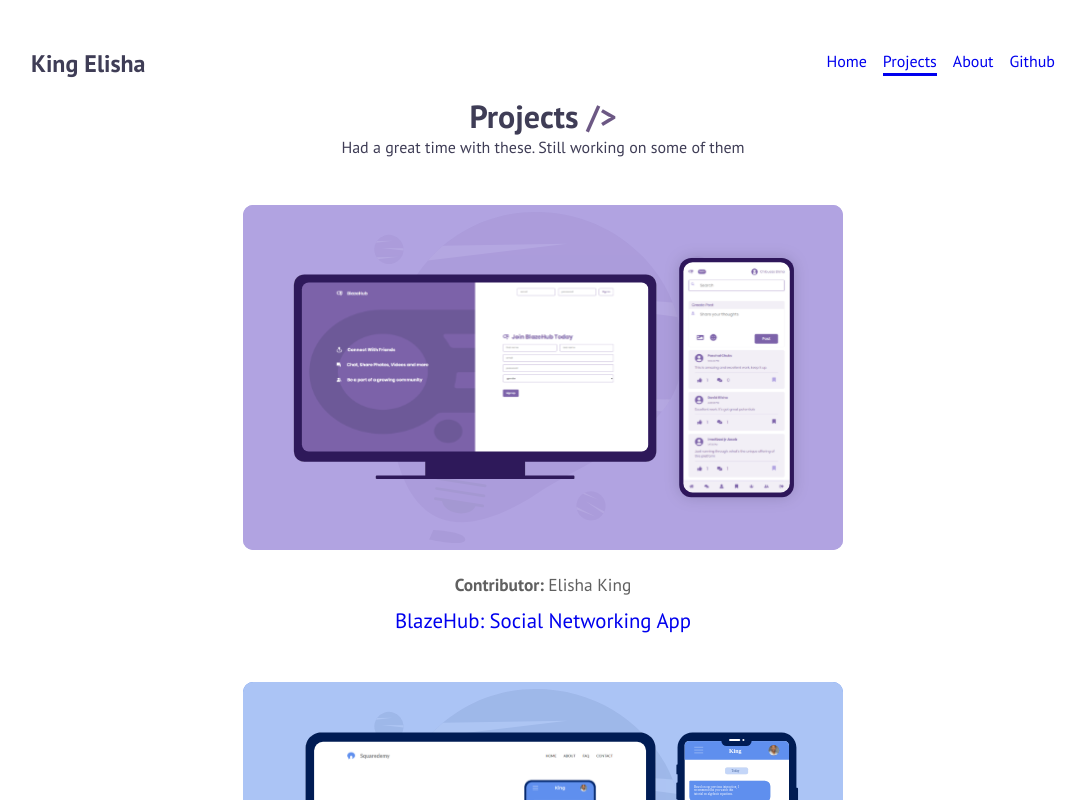
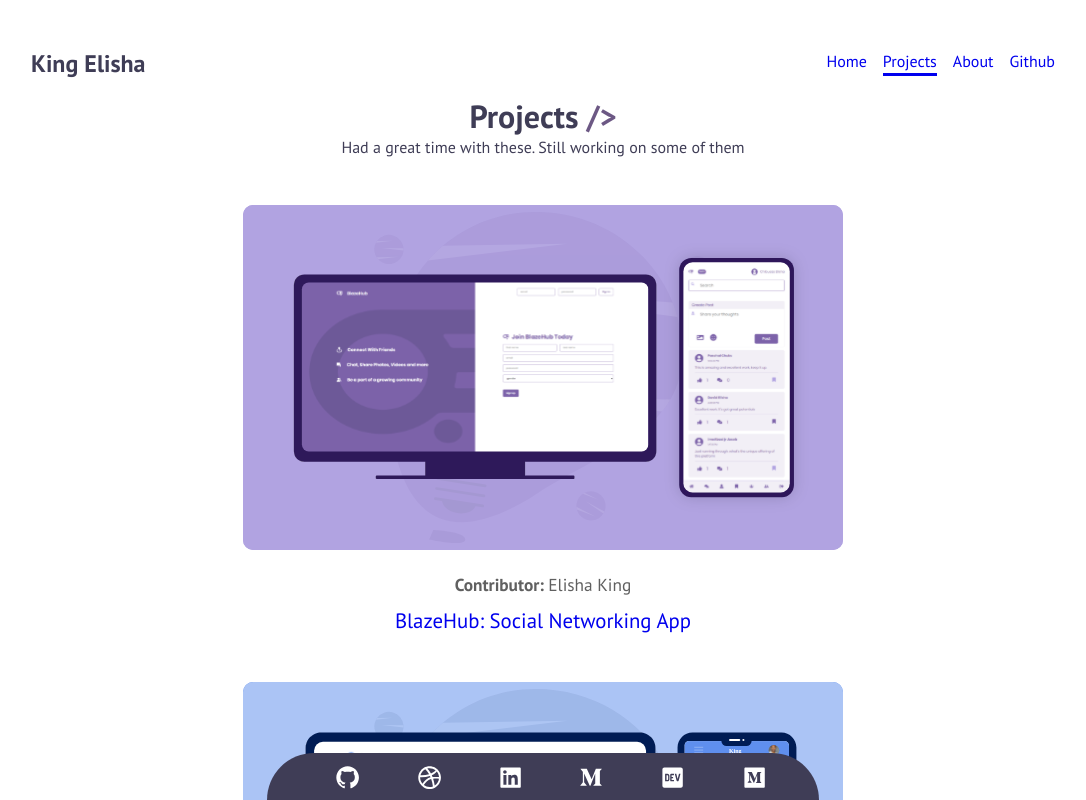
Before and after one commit to elishaking/my-portfolio, a React (Create React App) app: page /projects in a window 1280 px wide. Shown: the top 800 px of the page, without its empty margins (97-1183 px from the left). Built offline with nearby package versions, Linux system fonts and the light colour scheme.

Commit message:
clean up

```diff
--- a/src/App.scss
+++ b/src/App.scss
@@ -18,12 +18,13 @@
 
   ul.svg {
     display: none;
-    position: absolute;
+    position: fixed;
     display: flex;
     right: 0;
     bottom: 0;
     width: 100vw;
     justify-content: center;
+    z-index: 100;
 
     div {
       background-color: $base-color;
```
